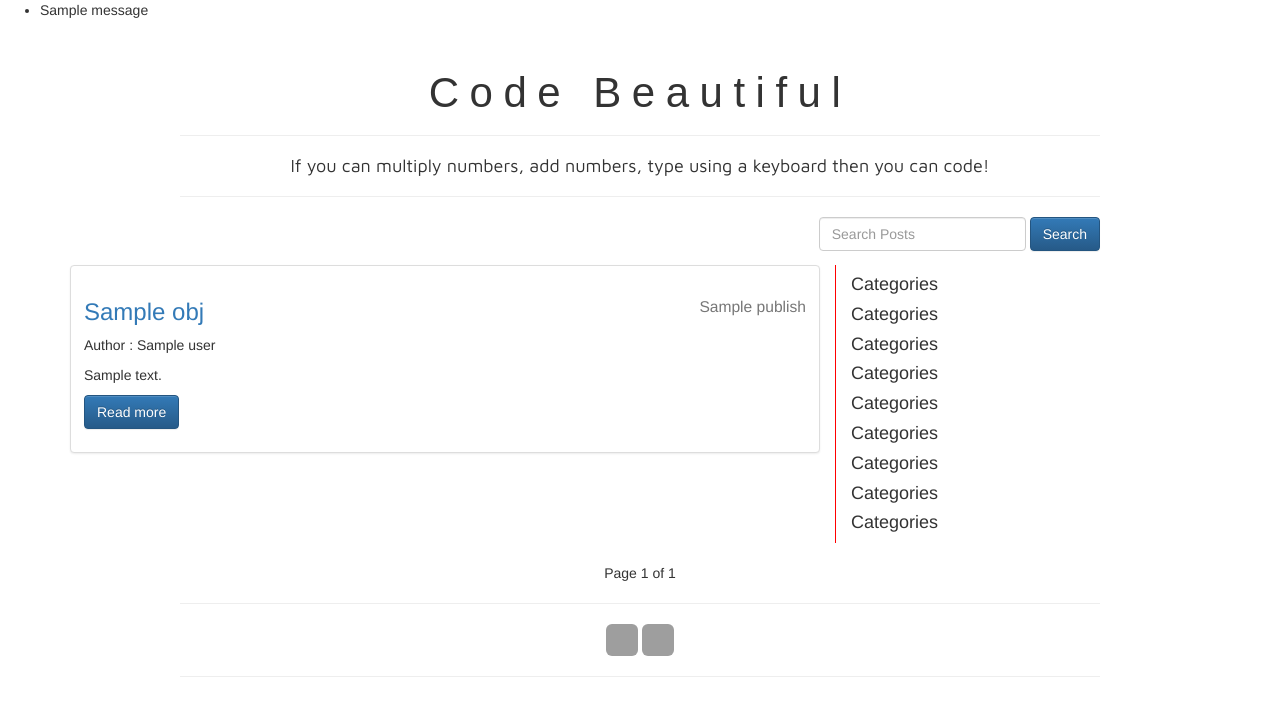
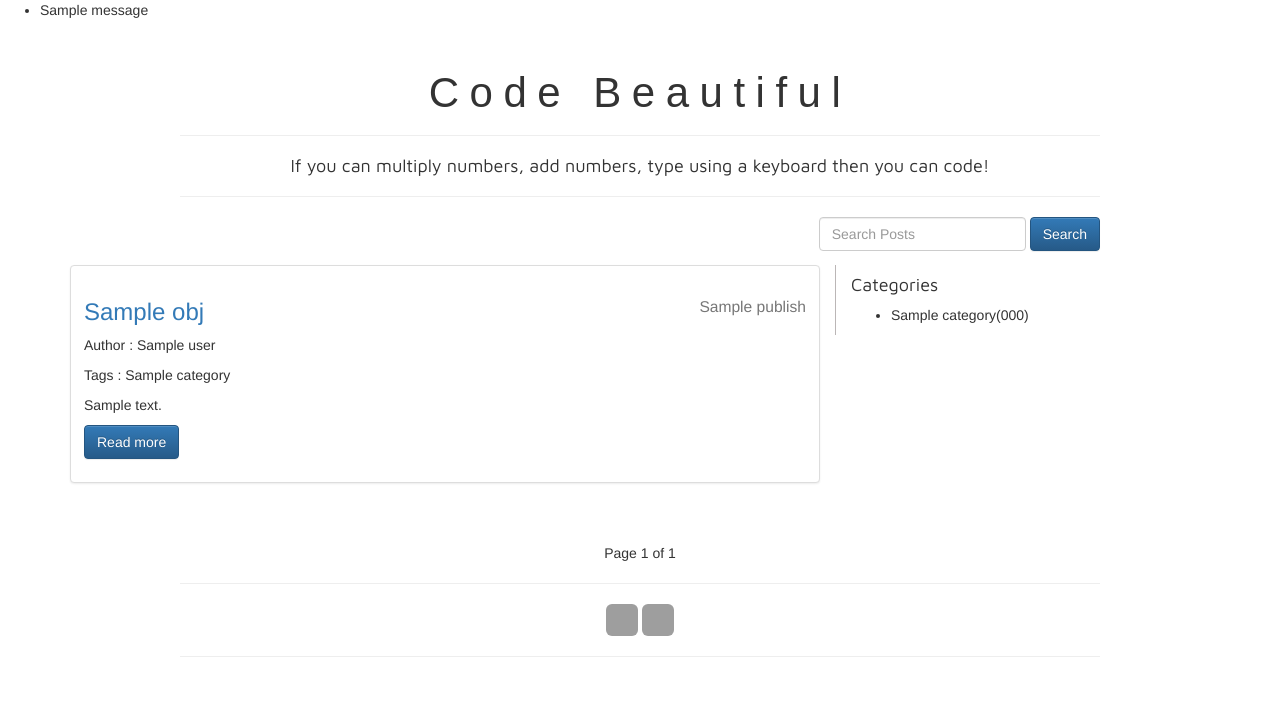
Before and after one commit to hrsvrdhn/blog_django, a Django app: template templates/post_list.html in a window 1280 px wide. Shown: the top 716 px of the page. Run offline with Django 3.2, Linux system fonts and the light colour scheme; the template is opened without the code that fills it: most values are stand-ins (such as "Sample title", 1, 10 or a date in 2020); one stand-in notice (Sample message) is shown; parts of the project's set-up code (start-up, migrations or seed data) failed here and were passed over; some libraries are stand-ins or nearby versions; grey boxes are pictures that could not be loaded.

Commit message:
changed postlist template

```diff
--- a/templates/post_list.html
+++ b/templates/post_list.html
@@ -29,6 +29,9 @@
         {% if obj.user.get_full_name %}
           <p > Author : {{ obj.user.get_full_name }} </p>
         {% endif %}
+        {% if obj.category %}
+          <p > Tags : {{ obj.category }} </p>
+        {% endif %}
         <p>{{obj.content | safe | linebreaks | truncatechars:200 }}</p>
         <p><a href="{{ obj.get_absolute_url }}" class="btn btn-primary" role="button">Read more</a></p>
       </div>
@@ -38,37 +41,14 @@
  <br/>
 {% endfor %}
 
-<!-- <div class="pagination">
-    <span class="step-links">
-        {% if obj_list.has_previous %}
-            <a href="?{{ page_request_var }}={{ obj_list.previous_page_number }}{% if request.GET.q %} &q={{ request.GET.q }} {% endif %}">previous</a>
-        {% endif %}
-
-        <span class="current">
-            Page {{ obj_list.number }} of {{ obj_list.paginator.num_pages }}.
-        </span>
-
-        {% if obj_list.has_next %}
-            <a href="?{{ page_request_var }}={{ obj_list.next_page_number }}{% if request.GET.q %} &q={{ request.GET.q }} {% endif %}">next</a>
-        {% endif %}
-    </span>
-</div> -->
-
-
 </div>
-<div class="col-md-4" style="border-left: thin solid #ff0000">
-  <p style="font-family: Maven Pro;text-align: center;">
-    <h4> Categories </h4>
-    <h4> Categories </h4>
-    <h4> Categories </h4>
-    <h4> Categories </h4>
-    <h4> Categories </h4>
-    <h4> Categories </h4>
-    <h4> Categories </h4>
-    <h4> Categories </h4>
-    <h4> Categories </h4>
-
-  </p>
+<div class="col-md-4" style="border-left: thin solid #bbb6b6">
+  <h4 style="font-family: Maven Pro;"> Categories</h4>
+  <ul>
+    {% for category,numbers in categories.items %}
+      <li>{{ category }}({{ numbers }})</li>
+    {% endfor %}
+  </ul>
 </div>
 </div>
 <div class="col-sm-10 col-sm-offset-1">
```
Also changed, not shown: posts/views.py (+14 -0 lines), 1 other file.
